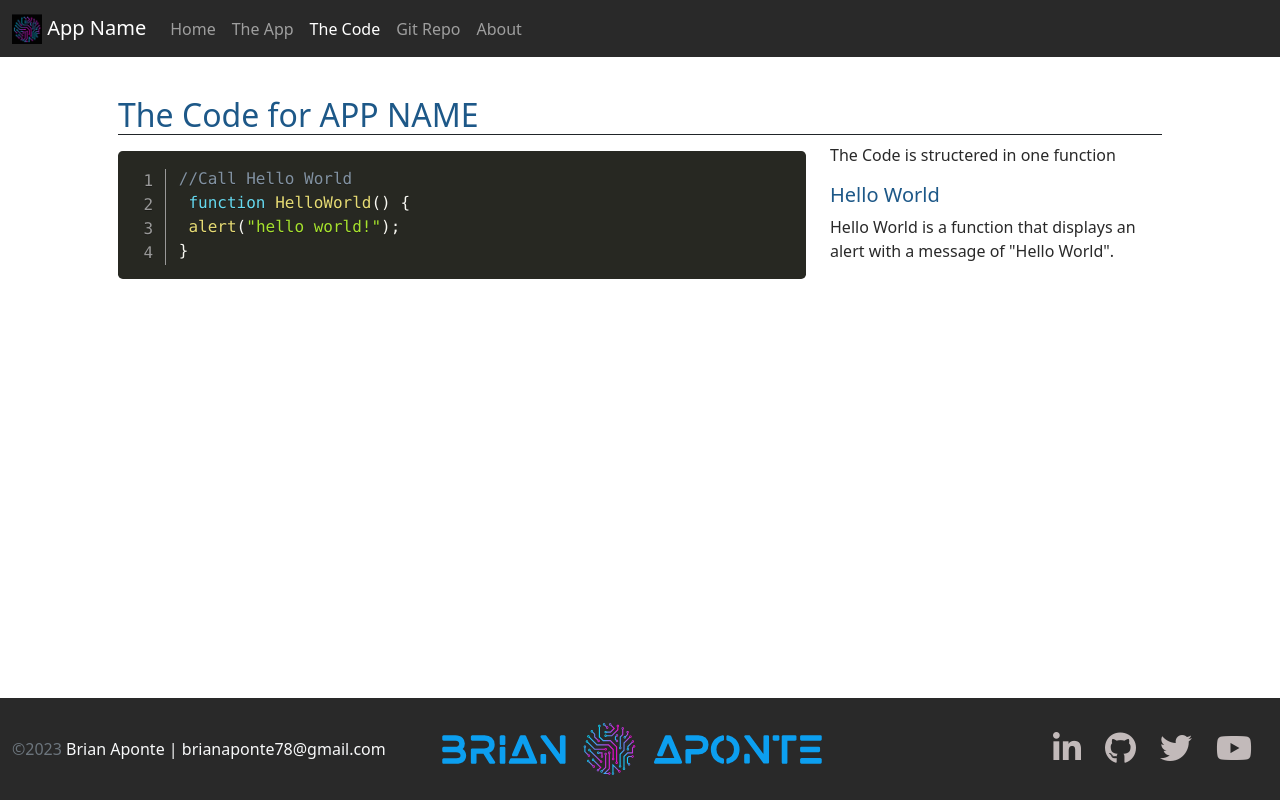
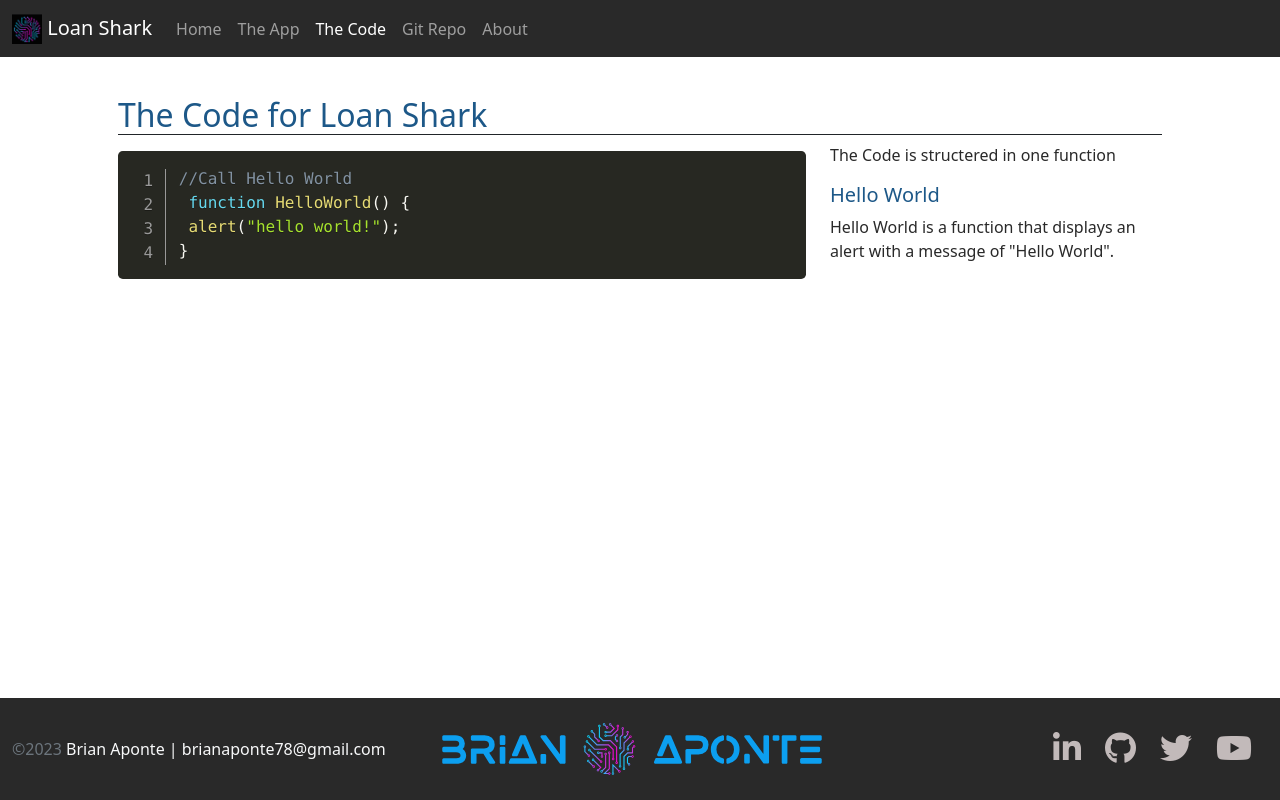
Before and after one commit to Bri219/Loan-Shark-JS, a plain HTML site: page code.html in a window 1280 px wide. Drawn offline with nearby package versions, Linux system fonts and the light colour scheme.

Commit message:
More updates
More updates

```diff
--- a/code.html
+++ b/code.html
@@ -2,7 +2,7 @@
 <html lang="en" class="h-100">
 
 <head>
-    <title>App Name: A Coding Project By Brian Aponte</title>
+    <title>Loan Shark: A Coding Project By Brian Aponte</title>
     <!-- Required meta tags -->
     <meta charset="utf-8">
     <meta name="viewport" content="width=device-width, initial-scale=1, shrink-to-fit=no">
@@ -23,8 +23,7 @@
     <nav class="navbar navbar-expand-md navbar-dark fixed-top">
         <div class="container-fluid">
             <a class="navbar-brand" href="#"><img src="img/favicon-32x32.png" class="d-inline-block align-text-top"
-                    alt="My Logo" width="30" height="24"> App
-                Name</a>
+                    alt="My Logo" width="30" height="24"> Loan Shark</a>
             <button class="navbar-toggler" type="button" data-bs-toggle="collapse" data-bs-target="#navbarCollapse"
                 aria-controls="navbarCollapse" aria-expanded="false" aria-label="Toggle navigation">
                 <span class="navbar-toggler-icon"></span>
@@ -54,7 +53,7 @@
     <!-- === Main Section === -->
     <main class="flex-shrink-0">
         <div class="container py-5 px-5 mt-5">
-            <h2 class="border-1 border-bottom border-dark">The Code for APP NAME</h2>
+            <h2 class="border-1 border-bottom border-dark">The Code for Loan Shark</h2>
             <div class="row row-cols-1 row-cols-lg-2">
                 <div class="col-lg-8">
                     <pre class="line-numbers">
```
Also changed, not shown: app.html (+2 -3 lines), index.html (+1 -2 lines).
